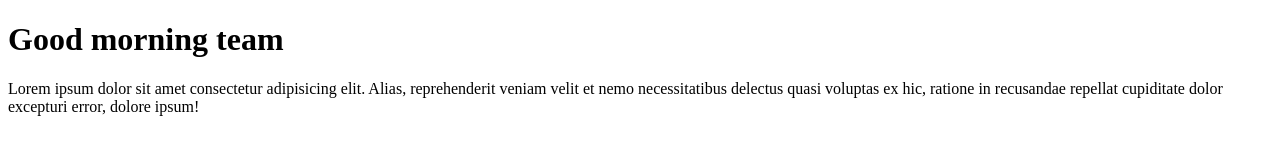
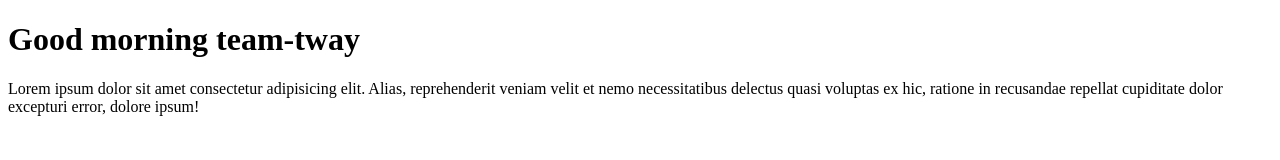
Before and after one commit to Afreen-Azad11/Demo-git, a plain HTML site: page index.html in a window 1280 px wide. Drawn offline with Linux system fonts and the light colour scheme.

Commit message:
added a new header tag in html page

```diff
--- a/index.html
+++ b/index.html
@@ -4,7 +4,7 @@
 <title></title>
     </head>
     <body>
-        <h1>Good morning team</h1>
+        <h1>Good morning team-tway</h1>
     <p id="demo-css">Lorem ipsum dolor sit amet consectetur adipisicing elit. Alias, reprehenderit veniam velit et nemo necessitatibus delectus quasi voluptas ex hic, ratione in recusandae repellat cupiditate dolor excepturi error, dolore ipsum!</p>
 </body>
 </html>
```
